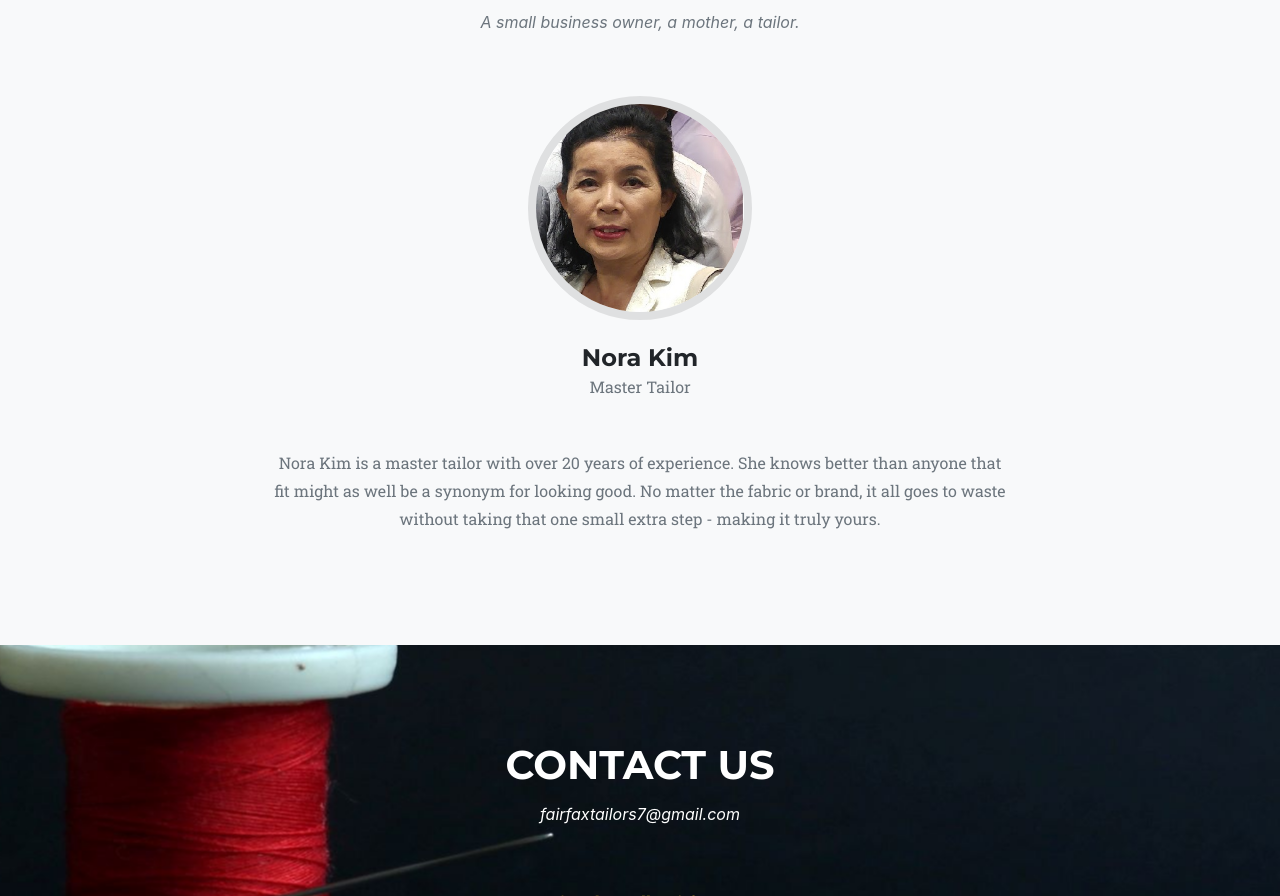
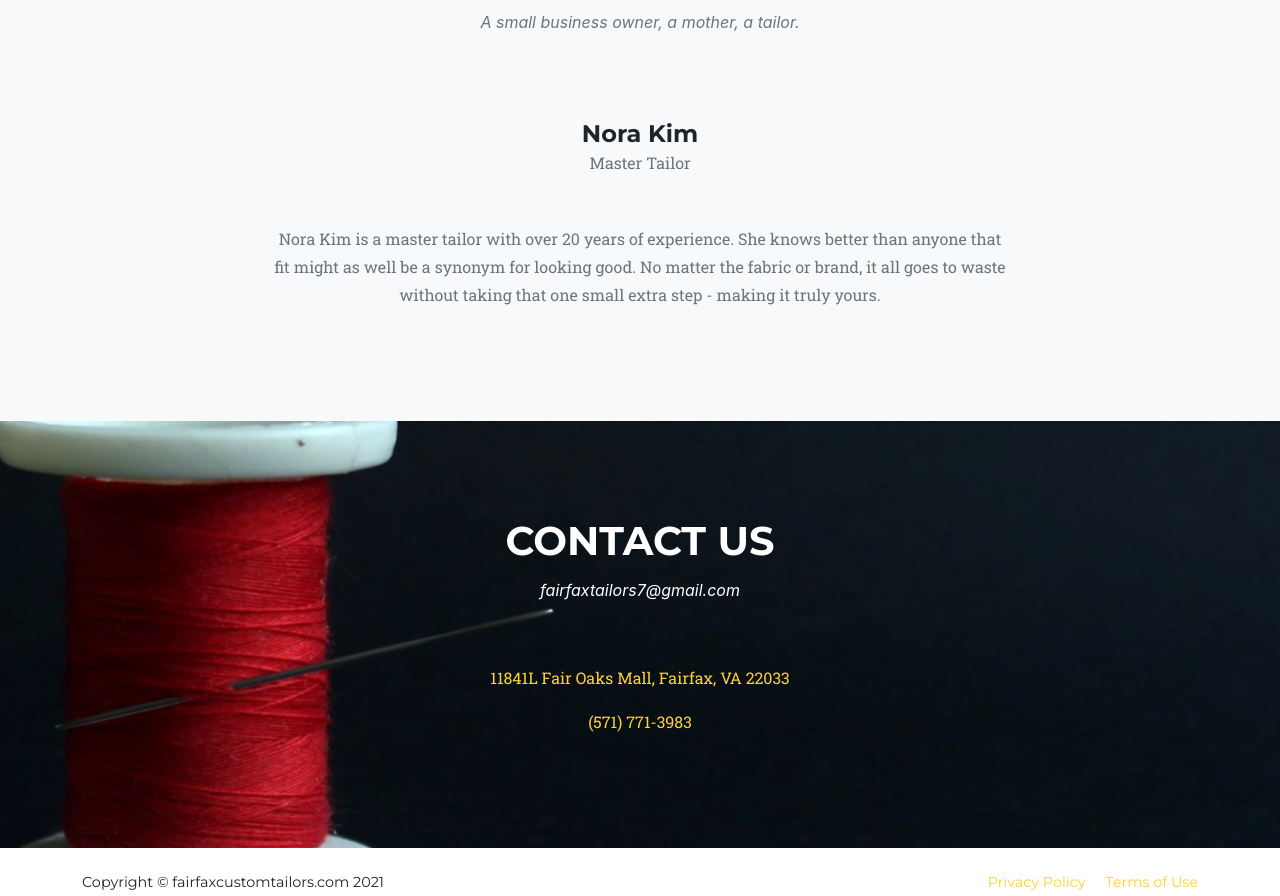
Before and after one commit to sungmaxxi/fairfax-tailors, a plain HTML site: page fairfaxTailorsBootstrap/index.html in a window 1280 px wide. Shown: the part 3444-4340 px from the top of the page. Drawn offline with nearby package versions, Linux system fonts and the light colour scheme; a web font is replaced by a local one.

Commit message:
Removed profile picture of tailor

```diff
--- a/fairfaxTailorsBootstrap/index.html
+++ b/fairfaxTailorsBootstrap/index.html
@@ -157,7 +157,6 @@
                 <div class="row nora">
                     <div class="col-lg-4">
                         <div class="team-member">
-                            <img class="mx-auto rounded-circle" src="assets/img/mompic.jpg" alt="" />
                             <h4>Nora Kim</h4>
                             <p class="text-muted">Master Tailor</p>
                             <!-- <a class="btn btn-dark btn-social mx-2" href="#!"><i class="fab fa-twitter"></i></a>
```
Also changed, not shown: fairfaxTailorsBootstrap/assets/img/mompic.jpg (deleted), fairfaxTailorsBootstrap/assets/img/mompic.png (deleted).
